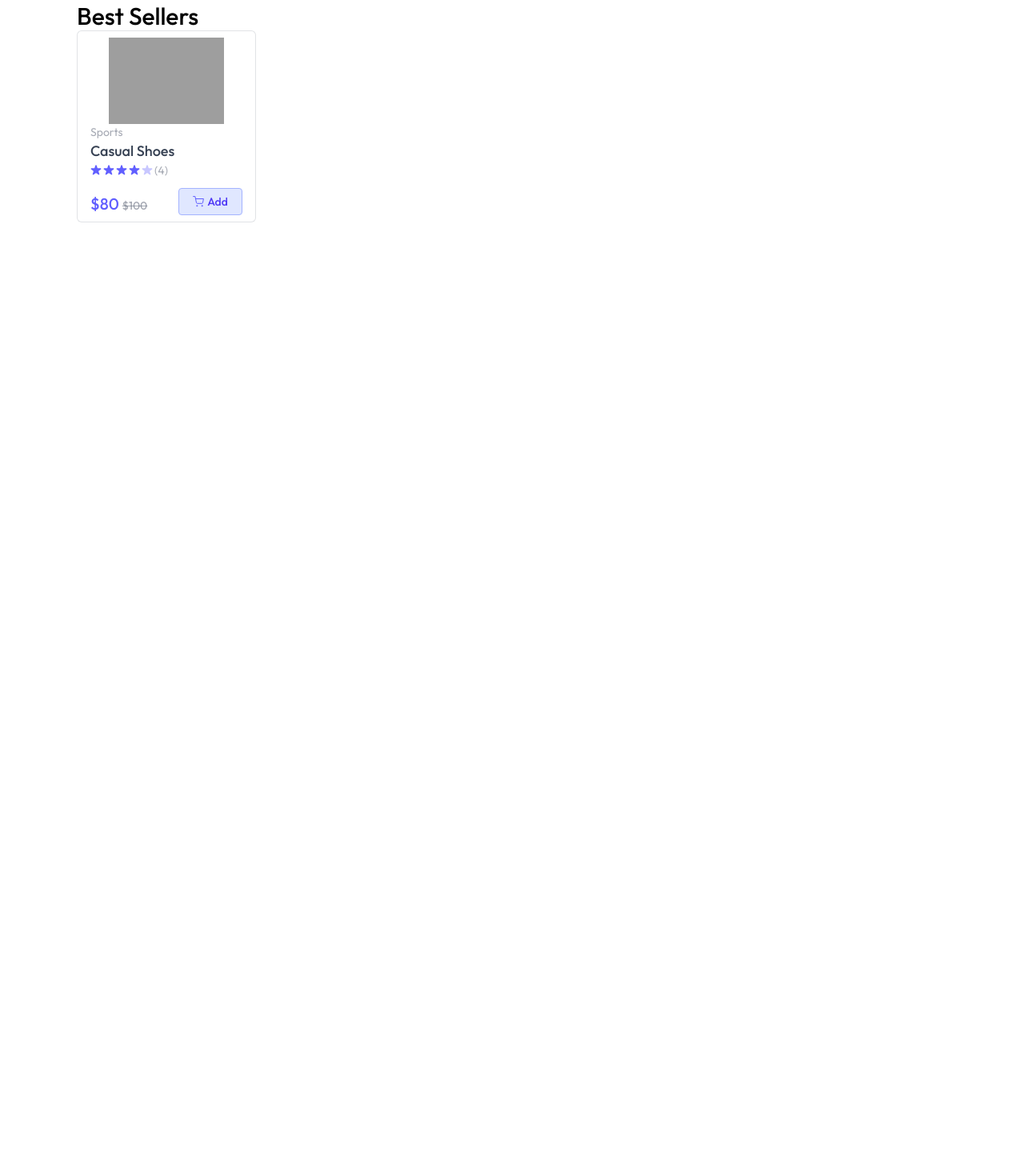
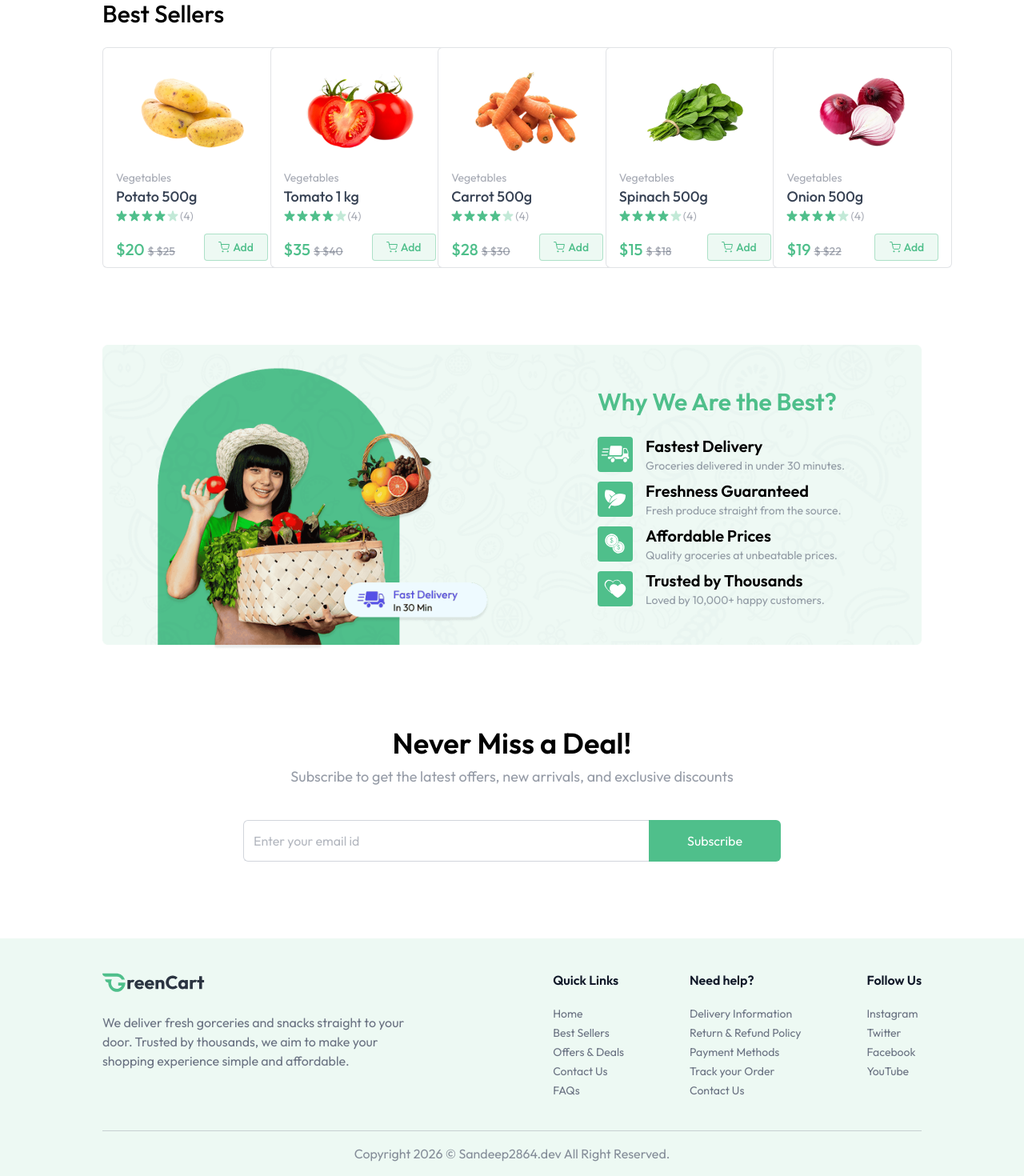
Before and after one commit to Sandeep2864/greencart-mern, a React (Vite) app in the folder client/: page / in a window 1280 px wide. Shown: the part 869-2339 px from the top of the page at 80% size. Before the commit the page ends 1147 px from the top, so only its background shows below. Built offline with nearby package versions, Linux system fonts and the light colour scheme; grey boxes are pictures that could not be loaded; a web font is replaced by a local one.

Commit message:
his is going to be big commit because, i have a dded the Best Sellers component and added the data from the asset.js and then Bottom Banner below that i have also added the News Letter and fotter component in this module

```diff
--- a/client/src/App.jsx
+++ b/client/src/App.jsx
@@ -3,6 +3,8 @@
 import MainBanner from './components/MainBanner'
 import Home from './pages/Home'
 import { Route, Routes, useLocation } from 'react-router-dom'
+import { Toaster } from "react-hot-toast"
+import Footer from './components/Footer'
 
 const App = () => {
 
@@ -11,11 +13,13 @@
   return (
    <div>
    {isSellerPath ? null: <Navbar/> }
-   <div className={`${isSellerPath} ? " ": "px-6 md:px-16 lg:px-24 xl:px-32" `}>
+   <Toaster/>
+   <div className={isSellerPath ? " ": "px-6 md:px-16 lg:px-24 xl:px-32"}>
     <Routes>
       <Route path='/' element={<Home/>} />
     </Routes>
    </div>
+   { !isSellerPath && <Footer/> }
    </div>
   )
 }
--- a/client/src/components/BestSeller.jsx
+++ b/client/src/components/BestSeller.jsx
@@ -1,14 +1,20 @@
 import React from 'react'
 import ProductCard from './ProductCard'
+import { useAppContext } from '../context/AppContext'
 
 const BestSeller = () => {
+    const { products }= useAppContext();
   return (
     <div className='mt-16'>
         <p className='text-2xl md:text-3xl font-medium'>Best Sellers</p>
-        <div>
-              <ProductCard/>
+        <div className='grid grid-cols-2 sm:grid-cols-3 md:grid-cols-4 gap-3 md:gap-6 lg:grid-cols-5 mt-6'>
+            {products.filter( (product)=>
+               product.inStock
+            ).slice(0,5).map((product,index) => (
+     <ProductCard key={index} product={product}/>
+            ))}
+
         </div>
-
     </div>
   )
 }
--- /dev/null
+++ b/client/src/components/BottomBanner.jsx
@@ -0,0 +1,45 @@
+import React from "react";
+import { assets, features } from "../assets/assets";
+
+const BottomBanner = () => {
+  return (
+    <div className="relative mt-24">
+      <img
+        src={assets.bottom_banner_image}
+        alt="banner"
+        className="w-full hidden md:block"
+      />
+      <img
+        src={assets.bottom_banner_image_sm}
+        alt="banner"
+        className="w-full md:hidden"
+      />
+      <div className="absolute inset-0 flex flex-col items-center md:items-end md:justify-center pt-16 md:pt-0 md:pr-24">
+        <div>
+          <h1 className="text-2xl md:text-3xl font-semibold text-primary mb-6">
+            Why We Are the Best?
+          </h1>
+          {features.map((feature, index) => (
+            <div key={index} className="flex items-center gap-4 mt-2">
+              <img
+                src={feature.icon}
+                alt={feature.title}
+                className="md:w-11 w-9"
+              />
+              <div>
+                <h3 className="text-lg md:text-xl font-semibold">
+                  {feature.title}
+                </h3>
+                <p className="text-gray-500/70 text-xs md:text-sm">
+                  {feature.description}
+                </p>
+              </div>
+            </div>
+          ))}
+        </div>
+      </div>
+    </div>
+  );
+};
+
+export default BottomBanner;
--- /dev/null
+++ b/client/src/components/Footer.jsx
@@ -0,0 +1,36 @@
+import { assets, footerLinks } from "../assets/assets";
+
+const Footer = () => {
+
+
+
+    return (
+        <div className="px-6 md:px-16 lg:px-24 xl:px-32 mt-24 bg-primary/10">
+            <div className="flex flex-col md:flex-row items-start justify-between gap-10 py-10 border-b border-gray-500/30 text-gray-500">
+                <div>
+                    <img className="w-34 md:w-32" src={assets.logo} alt="logo" />
+                    <p className="max-w-[410px] mt-6">We deliver fresh gorceries and snacks straight to your door. Trusted by thousands, we aim to make your shopping experience simple and affordable.</p>
+                </div>
+                <div className="flex flex-wrap justify-between w-full md:w-[45%] gap-5">
+                    {footerLinks.map((section, index) => (
+                        <div key={index}>
+                            <h3 className="font-semibold text-base text-gray-900 md:mb-5 mb-2">{section.title}</h3>
+                            <ul className="text-sm space-y-1">
+                                {section.links.map((link, i) => (
+                                    <li key={i}>
+                                        <a href={link.url} className="hover:underline transition">{link.text}</a>
+                                    </li>
+                                ))}
+                            </ul>
+                        </div>
+                    ))}
+                </div>
+            </div>
+            <p className="py-4 text-center text-sm md:text-base text-gray-500/80">
+                Copyright {new Date().getFullYear()} © Sandeep2864.dev All Right Reserved.
+            </p>
+        </div>
+    );
+};
+
+export default Footer;
--- /dev/null
+++ b/client/src/components/NewsLetter.jsx
@@ -0,0 +1,24 @@
+const NewsLetter = () => {
+
+    return (
+        <div className="flex flex-col items-center justify-center text-center space-y-2 mt-24 mb-14">
+            <h1 className="md:text-4xl text-2xl font-semibold">Never Miss a Deal!</h1>
+            <p className="md:text-lg text-gray-500/70 pb-8">
+                Subscribe to get the latest offers, new arrivals, and exclusive discounts
+            </p>
+            <form className="flex items-center justify-between max-w-2xl w-full md:h-13 h-12">
+                <input
+                    className="border border-gray-300 rounded-md h-full border-r-0 outline-none w-full rounded-r-none px-3 text-gray-500"
+                    type="text"
+                    placeholder="Enter your email id"
+                    required
+                />
+                <button type="submit" className="md:px-12 px-8 h-full text-white bg-primary hover:bg-primary-dull transition-all cursor-pointer rounded-md rounded-l-none">
+                    Subscribe
+                </button>
+            </form>
+        </div>
+    )
+}
+
+export default NewsLetter;
--- a/client/src/components/ProductCard.jsx
+++ b/client/src/components/ProductCard.jsx
@@ -1,59 +1,71 @@
+import React from "react";
+import { useAppContext } from "../context/AppContext";
+import { assets } from "../assets/assets";
 
-import React from "react";
-
-const ProductCard = () => {
+const ProductCard = ({ product }) => {
   const [count, setCount] = React.useState(0);
-
-    const product = {
-        name: "Casual Shoes",
-        category: "Sports",
-        price: 100,
-        offerPrice: 80,
-        rating: 4,
-        image: "https://raw.githubusercontent.com/prebuiltui/prebuiltui/main/assets/card/productImageWithoutBg.png",
-    };
+  const { currency, addToCart, removeFromCart, cartItems, navigate } =
+    useAppContext();
 
   return (
+    product && (
       <div className="border border-gray-500/20 rounded-md md:px-4 px-3 py-2 bg-white min-w-56 max-w-56 w-full">
         <div className="group cursor-pointer flex items-center justify-center px-2">
-                <img className="group-hover:scale-105 transition max-w-26 md:max-w-36" src={product.image} alt={product.name} />
+          <img
+            className="group-hover:scale-105 transition max-w-26 md:max-w-36"
+            src={product.image[0]}
+            alt={product.name}
+          />
         </div>
         <div className="text-gray-500/60 text-sm">
           <p>{product.category}</p>
-                <p className="text-gray-700 font-medium text-lg truncate w-full">{product.name}</p>
+          <p className="text-gray-700 font-medium text-lg truncate w-full">
+            {product.name}
+          </p>
           <div className="flex items-center gap-0.5">
-                    {Array(5).fill('').map((_, i) => (
-                        product.rating > i ? (
-                            <svg key={i} width="14" height="13" viewBox="0 0 18 17" fill="none" xmlns="http://www.w3.org/2000/svg">
-                                <path d="M8.049.927c.3-.921 1.603-.921 1.902 0l1.294 3.983a1 1 0 0 0 .951.69h4.188c.969 0 1.371 1.24.588 1.81l-3.388 2.46a1 1 0 0 0-.364 1.118l1.295 3.983c.299.921-.756 1.688-1.54 1.118L9.589 13.63a1 1 0 0 0-1.176 0l-3.389 2.46c-.783.57-1.838-.197-1.539-1.118L4.78 10.99a1 1 0 0 0-.363-1.118L1.028 7.41c-.783-.57-.38-1.81.588-1.81h4.188a1 1 0 0 0 .95-.69z" fill="#615fff" />
-                            </svg>
-                        ) : (
-                            <svg width="14" height="13" viewBox="0 0 18 17" fill="none" xmlns="http://www.w3.org/2000/svg">
-                                <path d="M8.04894 0.927049C8.3483 0.00573802 9.6517 0.00574017 9.95106 0.927051L11.2451 4.90983C11.379 5.32185 11.763 5.60081 12.1962 5.60081H16.3839C17.3527 5.60081 17.7554 6.84043 16.9717 7.40983L13.5838 9.87132C13.2333 10.126 13.0866 10.5773 13.2205 10.9894L14.5146 14.9721C14.8139 15.8934 13.7595 16.6596 12.9757 16.0902L9.58778 13.6287C9.2373 13.374 8.7627 13.374 8.41221 13.6287L5.02426 16.0902C4.24054 16.6596 3.18607 15.8934 3.48542 14.9721L4.7795 10.9894C4.91338 10.5773 4.76672 10.126 4.41623 9.87132L1.02827 7.40983C0.244561 6.84043 0.647338 5.60081 1.61606 5.60081H5.8038C6.23703 5.60081 6.62099 5.32185 6.75486 4.90983L8.04894 0.927049Z" fill="#615fff" fill-opacity="0.35" />
-                            </svg>
-                        )
+            {Array(5)
+              .fill("")
+              .map((_, i) => (
+                <img
+                  key={i}
+                  className="md:w-3.5 w3"
+                  src={i < 4 ? assets.star_icon : assets.star_dull_icon}
+                  alt=""
+                />
               ))}
-                    <p>({product.rating})</p>
+            <p>(4)</p>
           </div>
           <div className="flex items-end justify-between mt-3">
-                    <p className="md:text-xl text-base font-medium text-indigo-500">
-                        ${product.offerPrice} <span className="text-gray-500/60 md:text-sm text-xs line-through">${product.price}</span>
+            <p className="md:text-xl text-base font-medium text-primary">
+              {currency}{product.offerPrice}{" "}
+              <span className="text-gray-500/60 md:text-sm text-xs line-through">
+                {currency} ${product.price}
+              </span>
             </p>
-                    <div className="text-indigo-500">
-                        {count === 0 ? (
-                            <button className="flex items-center justify-center gap-1 bg-indigo-100 border border-indigo-300 md:w-[80px] w-[64px] h-[34px] rounded text-indigo-600 font-medium" onClick={() => setCount(1)} >
-                                <svg width="14" height="14" viewBox="0 0 14 14" fill="none" xmlns="http://www.w3.org/2000/svg">
-                                    <path d="M.583.583h2.333l1.564 7.81a1.17 1.17 0 0 0 1.166.94h5.67a1.17 1.17 0 0 0 1.167-.94l.933-4.893H3.5m2.333 8.75a.583.583 0 1 1-1.167 0 .583.583 0 0 1 1.167 0m6.417 0a.583.583 0 1 1-1.167 0 .583.583 0 0 1 1.167 0" stroke="#615fff" stroke-linecap="round" stroke-linejoin="round" />
-                                </svg>
+            <div onClick={(e) => {e.stopPropagation(); }} className="text-primary">
+              {!cartItems[product._id] ? (
+                <button
+                  className="flex items-center justify-center gap-1 bg-primary/10 border border-primary/40 md:w-[80px] w-[64px] h-[34px] rounded text-primary font-medium cursor-pointer"
+                  onClick={() => addToCart(product._id)}
+                >
+                  <img src={assets.cart_icon} alt="cart_icon" />
                   Add
                 </button>
               ) : (
-                            <div className="flex items-center justify-center gap-2 md:w-20 w-16 h-[34px] bg-indigo-500/25 rounded select-none">
-                                <button onClick={() => setCount((prev) => Math.max(prev - 1, 0))} className="cursor-pointer text-md px-2 h-full" >
+                <div className="flex items-center justify-center gap-2 md:w-20 w-16 h-[34px] bg-primary/25 rounded select-none">
+                  <button
+                    onClick={() => removeFromCart(product._id)}
+                    className="cursor-pointer text-md px-2 h-full"
+                  >
                     -
                   </button>
-                                <span className="w-5 text-center">{count}</span>
-                                <button onClick={() => setCount((prev) => prev + 1)} className="cursor-pointer text-md px-2 h-full" >
+                  <span className="w-5 text-center">
+                    {cartItems[product._id]}
+                  </span>
+                  <button
+                    onClick={() => addToCart(product._id)}
+                    className="cursor-pointer text-md px-2 h-full"
+                  >
                     +
                   </button>
                 </div>
@@ -62,6 +74,7 @@
           </div>
         </div>
       </div>
+    )
   );
 };
 
--- a/client/src/context/AppContext.jsx
+++ b/client/src/context/AppContext.jsx
@@ -1,15 +1,67 @@
-import { createContext, useContext ,useState } from "react";
+import { createContext, useContext ,useEffect,useState } from "react";
 import { useNavigate } from "react-router-dom";
+import { dummyProducts } from "../assets/assets";
+import toast from "react-hot-toast";
 
 export const AppContext=createContext();
 
 export const AppContextProvider = ({children}) => {
+
+    const currency = import.meta.env.VITE_CURRENCY;
     const navigate=useNavigate();
     const [user,setUser]=useState(null);
     const [isSeller,setIsSeller]=useState(true);
     const [showUserLogin,setShowUserLogin] =useState(false);
+    const [products,setProducts]=useState([]);
 
-    const value={navigate,user,isSeller,setUser,setIsSeller,showUserLogin,setShowUserLogin}
+    const [ cartItems,setCartItems]= useState({})
+
+    //Fetch All products
+    const fetchProducts = async() => {
+        setProducts(dummyProducts);
+    }
+
+    //Add Product to Cart
+    const addToCart = (itemId) => {
+         let cartData=structuredClone(cartItems);
+
+         if(cartData[itemId]) {
+            cartData[itemId]+=1;
+         }
+         else {
+            cartData[itemId]=1;
+         }
+         setCartItems(cartData);
+         toast.success("Added to Cart");
+    }
+
+    //Update Cart Item Quantity
+    const updateCartItem = (itemId, quantity) => {
+        let cartData=structuredClone(cartItems);
+        cartData[itemId]=quantity;
+        setCartItems(cartData);
+        toast.success("Cart Updated")
+    }
+
+    //remove product from Cart
+    const removeFromCart= (itemId) => {
+        let cartData=structuredClone(cartItems);
+        if(cartData[itemId]) {
+            cartData[itemId]-=1;
+            if(cartData[itemId]===0) {
+                delete cartData[itemId];
+            }
+        }
+        toast.success("removed from Cart");
+        setCartItems(cartData);
+    }
+
+    useEffect(()=> {
+        fetchProducts();
+    },[])
+
+    const value={currency,navigate,user,isSeller,setUser,setIsSeller,showUserLogin,setShowUserLogin,products,addToCart,updateCartItem,removeFromCart,cartItems}
+
    return <AppContext.Provider value={value}>
     {children}
    </AppContext.Provider>
--- a/client/src/pages/Home.jsx
+++ b/client/src/pages/Home.jsx
@@ -2,6 +2,8 @@
 import MainBanner from '../components/MainBanner'
 import Categories from '../components/Categories'
 import BestSeller from '../components/BestSeller'
+import BottomBanner from '../components/BottomBanner'
+import NewsLetter from '../components/NewsLetter'
 
 const Home = () => {
   return (
@@ -9,6 +11,8 @@
       <MainBanner/>
       <Categories/>
       <BestSeller/>
+      <BottomBanner/>
+      <NewsLetter/>
     </div>
   )
 }
```
Also changed, not shown: 1 other file (tests, documents, lock files or other folders). Lines whose indentation alone changed are shown as unchanged.
